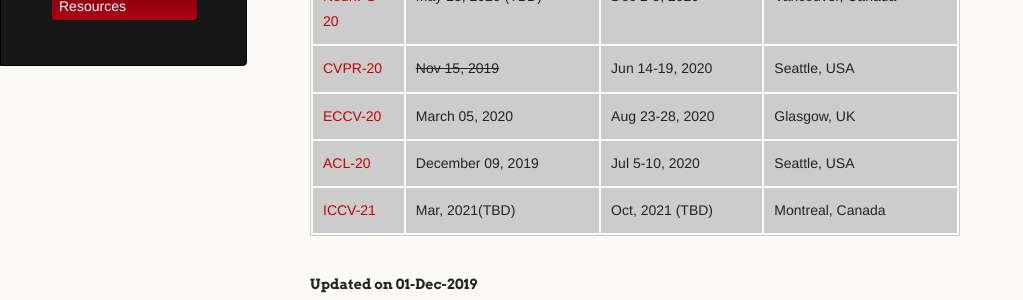
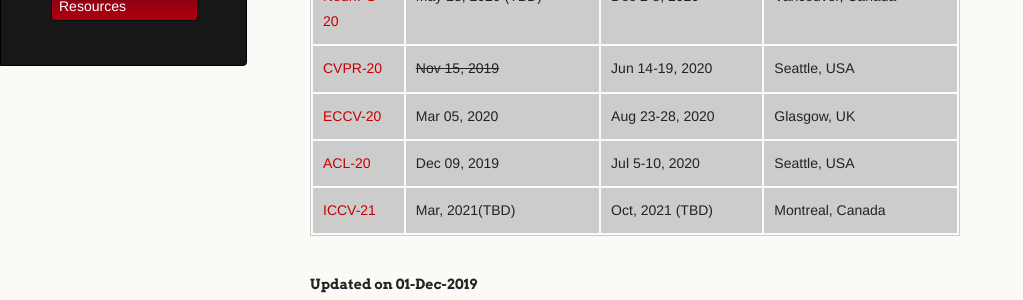
Before and after one commit to hellotem/enmeitu.github.io, a Jekyll site: the page built from resource/index.md, in a window 1280 px wide. Shown: the part 517-817 px from the top of the page, without its empty margins (0-1023 px from the left). Built offline with Jekyll 4.4.1, drawn with Linux system fonts in a browser that asks for light colours; our own code applies the rules of GitHub Pages for plain Markdown files.

Commit message:
Update index.md

```diff
--- a/resource/index.md
+++ b/resource/index.md
@@ -14,8 +14,8 @@
 [ICML-20](https://icml.cc/Conferences/2020)| Jan 30, 2020| Jul 12-18, 2020|Vienna, Austria
 [NeurIPS-20](https://nips.cc/Conferences/2020)| May 23, 2020 (TBD)| Dec 2-8, 2020|Vancouver, Canada
 [CVPR-20](http://cvpr2020.thecvf.com/) | ~~Nov 15, 2019~~|Jun 14-19, 2020|Seattle, USA
-[ECCV-20](https://eccv2020.eu/)|March 05, 2020|Aug 23-28, 2020|Glasgow, UK
-[ACL-20](https://acl2020.org/)|December 09, 2019|Jul 5-10, 2020|Seattle, USA
+[ECCV-20](https://eccv2020.eu/)|Mar 05, 2020|Aug 23-28, 2020|Glasgow, UK
+[ACL-20](https://acl2020.org/)|Dec 09, 2019|Jul 5-10, 2020|Seattle, USA
 [ICCV-21](https://www.thecvf.com/?page_id=100)|Mar, 2021(TBD)|Oct, 2021 (TBD)|Montreal, Canada
 
 ###### Updated on 01-Dec-2019
```
